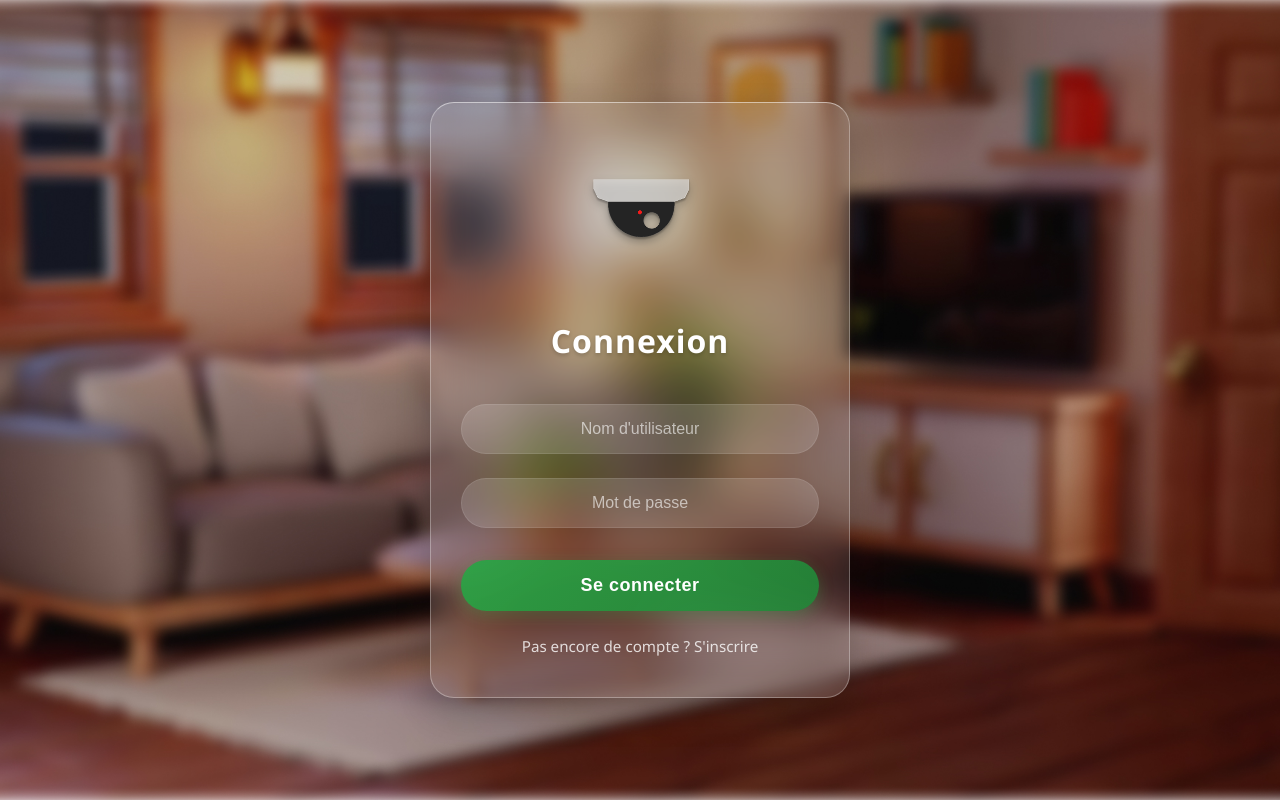
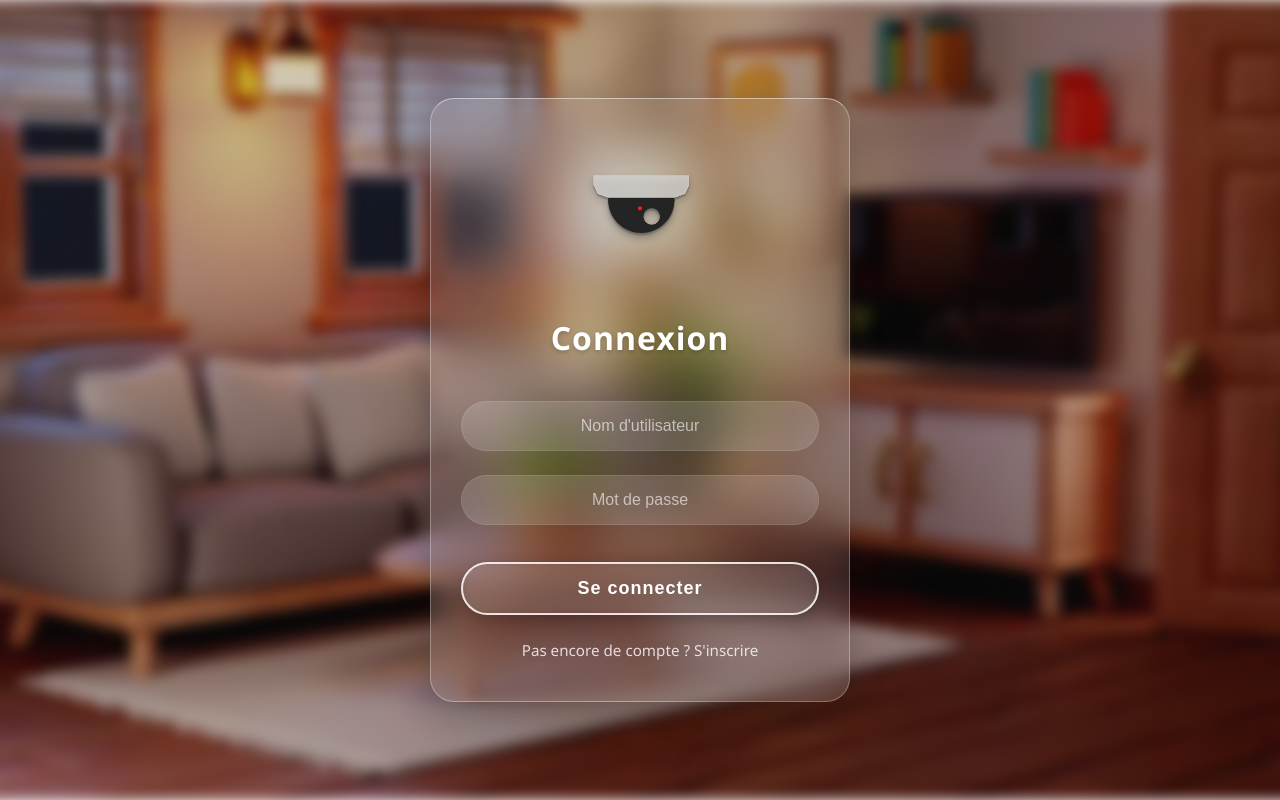
Before and after one commit to mathisbork/CamView, a PHP site: page / in a window 1280 px wide. Run offline with PHP 8.4, Linux system fonts and the light colour scheme.

Commit message:
refonte design boutton

```diff
--- a/www/index.php
+++ b/www/index.php
@@ -127,37 +127,44 @@ if ($_SERVER['REQUEST_METHOD'] === 'POST') {
             box-shadow: 0 0 15px rgba(255,255,255,0.2);
         }
 
-        /* Le bouton principal */
         button {
             width: 100%;
-            padding: 15px;
-            margin-top: 20px;
-            /* Dégradé subtil pour un look plus moderne */
-            background: linear-gradient(135deg, rgba(40, 167, 69, 0.9), rgba(33, 136, 56, 0.9));
-            color: white;
-            border: none;
+            padding: 14px;
+            margin-top: 25px;
+
+            background: rgba(255, 255, 255, 0.05);
+
+            color: #ffffff;
+            border: 2px solid rgba(255, 255, 255, 0.85);
+
             border-radius: 50px;
             cursor: pointer;
             font-size: 18px;
-            font-weight: bold;
+            font-weight: 600;
+            letter-spacing: 1px;
+
             transition: all 0.3s ease;
-            box-shadow: 0 4px 15px rgba(40, 167, 69, 0.3);
-            letter-spacing: 0.5px;
-        }
-        button:hover {
-            transform: translateY(-2px);
-            box-shadow: 0 6px 20px rgba(40, 167, 69, 0.4);
-            background: linear-gradient(135deg, rgba(40, 167, 69, 1), rgba(33, 136, 56, 1));
+            box-shadow: 0 5px 15px rgba(0,0,0,0.2);
+            backdrop-filter: blur(5px);
         }
 
-        /* Bouton déconnexion rouge */
+        button:hover {
+            background: rgba(255, 255, 255, 0.2);
+            border-color: #ffffff;
+            box-shadow: 0 0 20px rgba(255, 255, 255, 0.3), 0 5px 15px rgba(0,0,0,0.3);
+            transform: translateY(-3px);
+        }
+
         .logout {
-            background: linear-gradient(135deg, rgba(220, 53, 69, 0.9), rgba(200, 35, 51, 0.9));
-            box-shadow: 0 4px 15px rgba(220, 53, 69, 0.3);
+            background-color: rgba(220, 53, 69, 0.85);
+            border: none;
+            box-shadow: 0 4px 15px rgba(220, 53, 69, 0.4);
         }
         .logout:hover {
+            background-color: #dc3545;
+            border: none;
+            box-shadow: 0 6px 20px rgba(220, 53, 69, 0.6);
             background: linear-gradient(135deg, rgba(220, 53, 69, 1), rgba(200, 35, 51, 1));
-            box-shadow: 0 6px 20px rgba(220, 53, 69, 0.4);
         }
 
         /* Liens */
```
